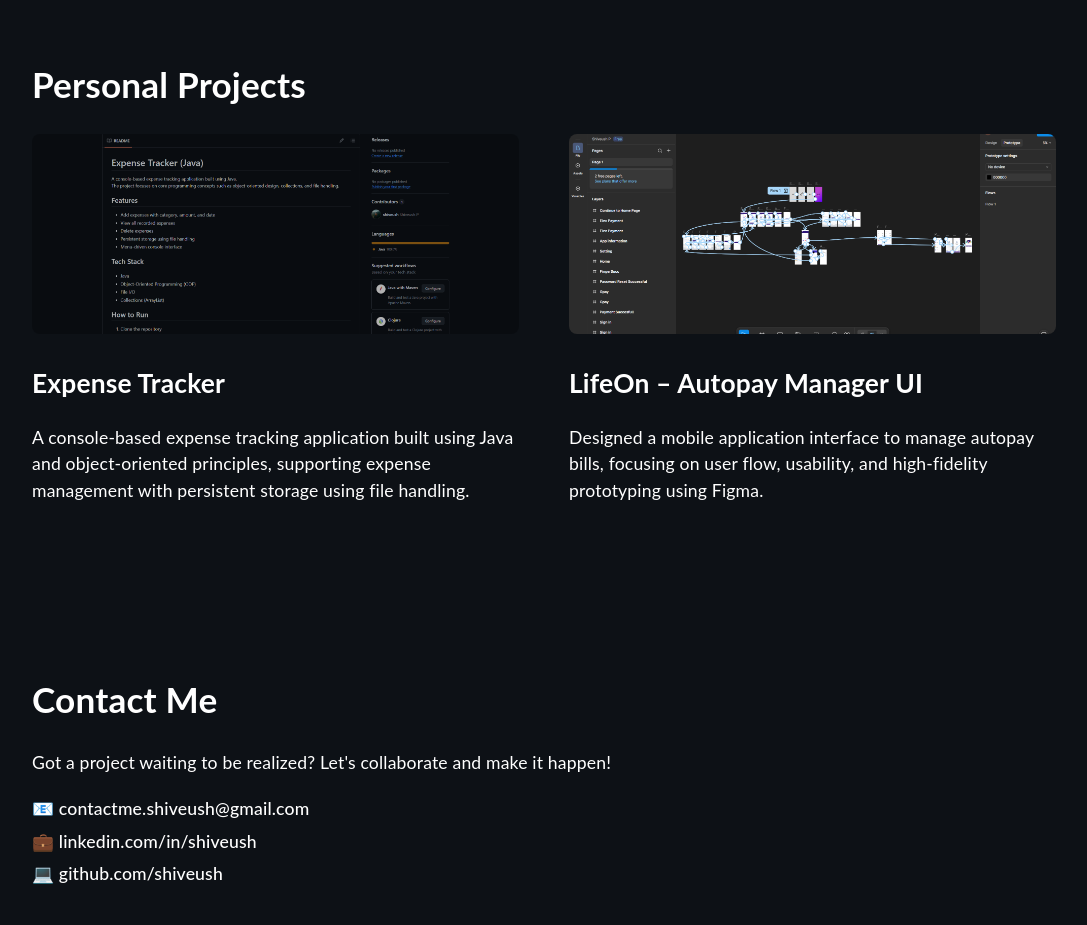
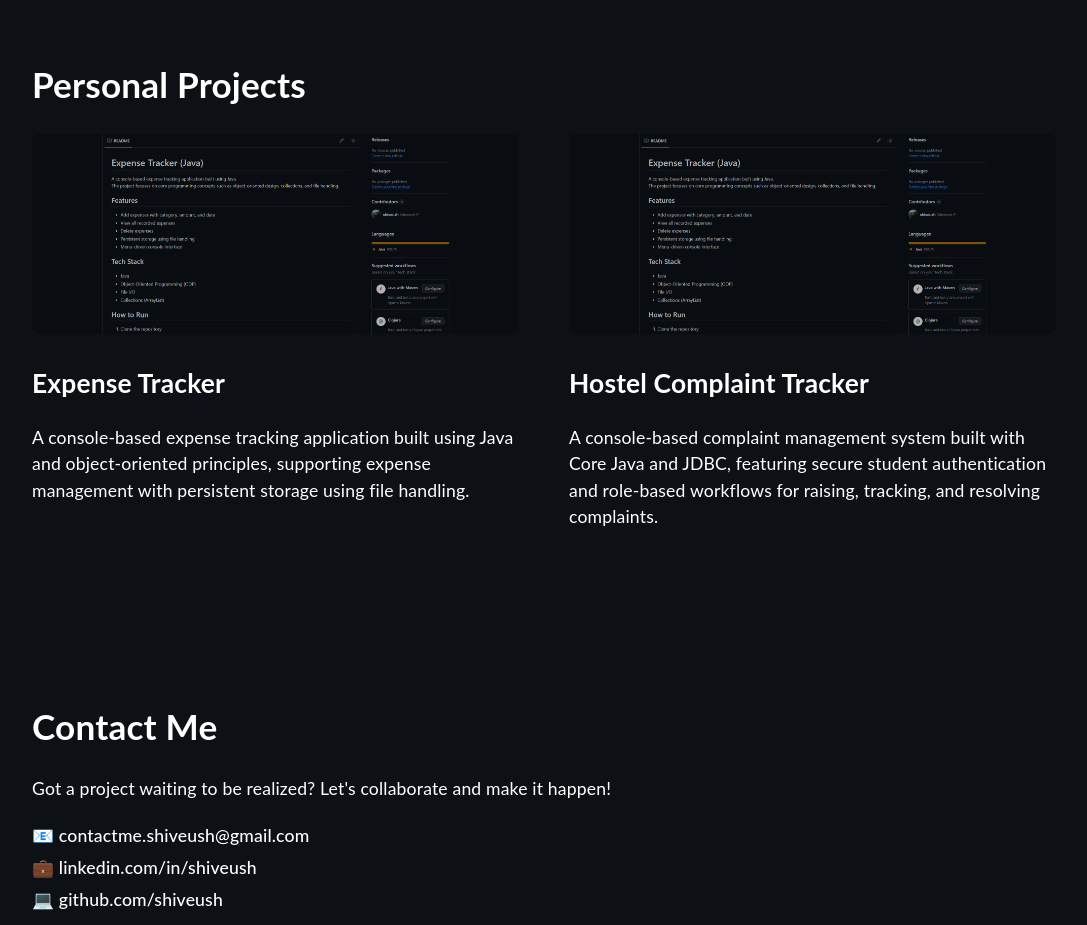
Before and after one commit to shiveush/MyPortfolio, a React (Create React App) app: page / in a window 1280 px wide. Shown: the part 1440-2365 px from the top of the page, without its empty margins (96-1183 px from the left). Built offline with nearby package versions, Linux system fonts and the light colour scheme.

Commit message:
Remove UI/UX project, add Complaint Tracker

```diff
--- a/src/components/Project.tsx
+++ b/src/components/Project.tsx
@@ -1,5 +1,4 @@
 import React from "react";
-import projf from '../assets/images/projf.png';
 import proj from '../assets/images/proj.png';
 import '../assets/styles/Project.scss';
 
@@ -22,15 +21,15 @@ function Project() {
 </div>
 
 <div className="project">
-    <a href="https://www.figma.com/design/zfSLiafoI8sUwwj6E9Dfd6/LifeOn?node-id=0-1&t=v0PAp7ntQ3YpVDbf-1" target="_blank" rel="noreferrer">
-        <img src={projf} className="zoom" alt="LifeOn UI" width="100%"/>
+    <a href="https://github.com/shiveush/hostel-complaint-tracker" target="_blank" rel="noreferrer">
+        <img src={proj} className="zoom" alt="Hostel Complaint Tracker" width="100%"/>
     </a>
-    <a href="https://www.figma.com/design/zfSLiafoI8sUwwj6E9Dfd6/LifeOn?node-id=0-1&t=v0PAp7ntQ3YpVDbf-1" target="_blank" rel="noreferrer">
-        <h2>LifeOn – Autopay Manager UI</h2>
+    <a href="https://github.com/shiveush/hostel-complaint-tracker" target="_blank" rel="noreferrer">
+        <h2>Hostel Complaint Tracker</h2>
     </a>
     <p>
-        Designed a mobile application interface to manage autopay bills, focusing on user flow,
-        usability, and high-fidelity prototyping using Figma.
+        A console-based complaint management system built with Core Java and JDBC, featuring secure
+        student authentication and role-based workflows for raising, tracking, and resolving complaints.
     </p>
 </div>
 
```
